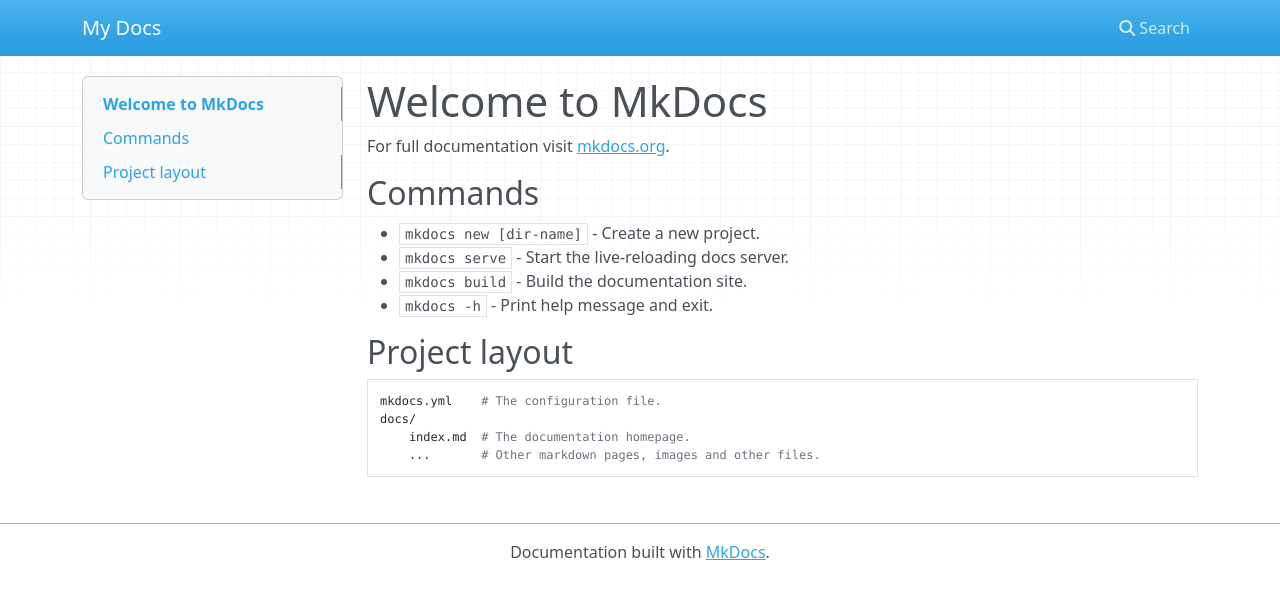
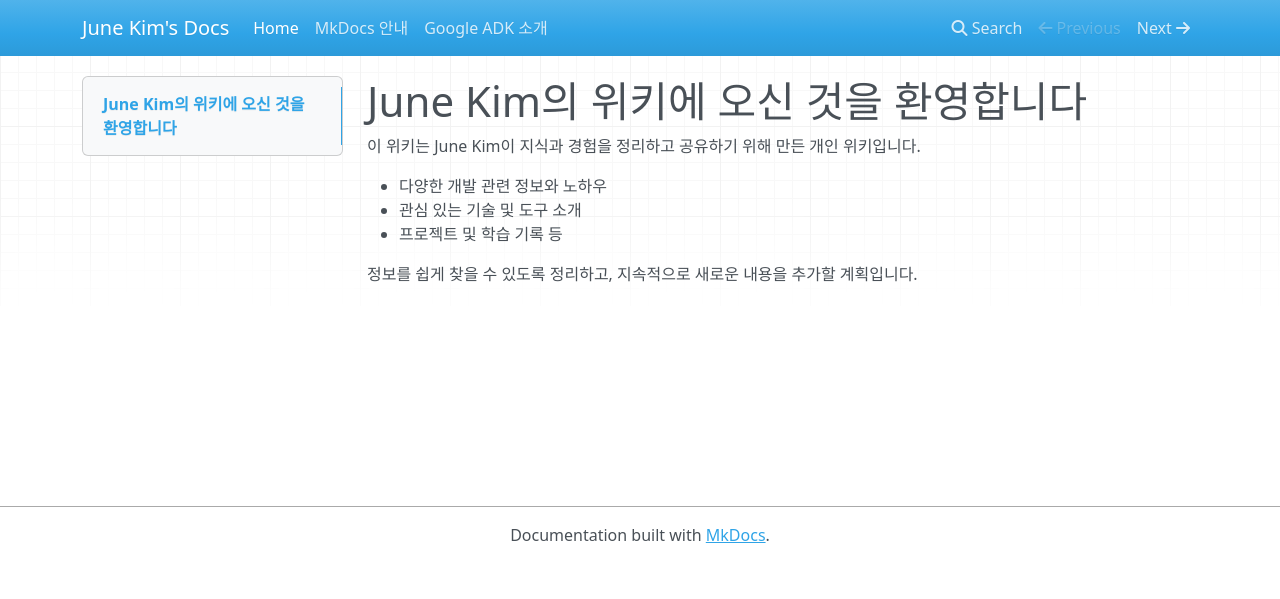
Before and after one commit to junho85/my-wiki, an MkDocs documentation site: the page built from docs/index.md, in a window 1280 px wide. Shown: the top 599 px of the page. Built offline with MkDocs 1.6.1, drawn with Linux system fonts in a browser that asks for light colours; nearby versions of some CDN libraries.

Commit message:
Add project structure, initial documentation, and update configuration
- Expanded `.gitignore` for common Python and editor files.
- Created initial documentation files: `README.md`, `mkdocs-guide.md`, and `google-adk.md`.
- Updated `mkdocs.yml` to include navigation for new pages.
- Refined `index.md` with a welcoming message and purpose of the wiki.

```diff
--- a/docs/index.md
+++ b/docs/index.md
@@ -1,17 +1,9 @@
-# Welcome to MkDocs
+# June Kim의 위키에 오신 것을 환영합니다
 
-For full documentation visit [mkdocs.org](https://www.mkdocs.org).
+이 위키는 June Kim이 지식과 경험을 정리하고 공유하기 위해 만든 개인 위키입니다.
 
-## Commands
+- 다양한 개발 관련 정보와 노하우
+- 관심 있는 기술 및 도구 소개
+- 프로젝트 및 학습 기록 등
 
-* `mkdocs new [dir-name]` - Create a new project.
-* `mkdocs serve` - Start the live-reloading docs server.
-* `mkdocs build` - Build the documentation site.
-* `mkdocs -h` - Print help message and exit.
-
-## Project layout
-
-    mkdocs.yml    # The configuration file.
-    docs/
-        index.md  # The documentation homepage.
-        ...       # Other markdown pages, images and other files.
+정보를 쉽게 찾을 수 있도록 정리하고, 지속적으로 새로운 내용을 추가할 계획입니다.
--- a/mkdocs.yml
+++ b/mkdocs.yml
@@ -1 +1,6 @@
-site_name: My Docs
+site_name: June Kim's Docs
+
+nav:
+  - Home: index.md
+  - MkDocs 안내: mkdocs-guide.md
+  - Google ADK 소개: google-adk.md
```
Also changed, not shown: README.md (added, +33 -0 lines), docs/google-adk.md (added, +18 -0 lines), docs/mkdocs-guide.md (added, +19 -0 lines), 1 other file.
